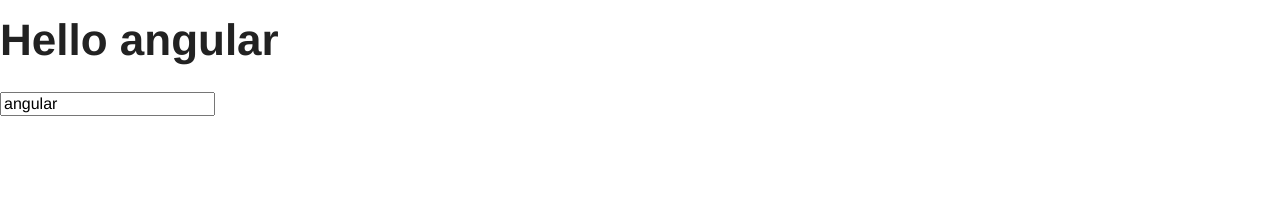
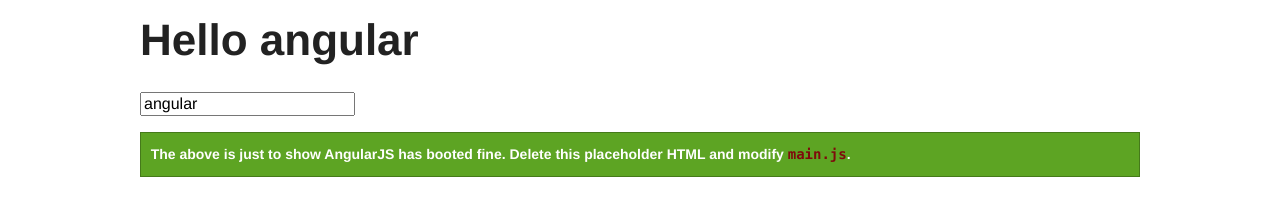
Before and after one commit to timruffles/angular-js-class, a plain HTML site: page exercises/exercise-skeleton/index.html in a window 1280 px wide. Drawn offline with Linux system fonts and the light colour scheme.

Commit message:
neaten skeleton

```diff
--- a/exercises/exercise-skeleton/index.html
+++ b/exercises/exercise-skeleton/index.html
@@ -9,16 +9,20 @@
 
         <link href="../vendor/foundation/css/normalize.css" rel="stylesheet">
         <link href="../vendor/foundation/css/foundation.css" rel="stylesheet">
+        <link rel="stylesheet" href="style.css" type="text/css" media="screen" charset="utf-8">
 
     </head>
     <body>
-        <!--[if lt IE 7]>
-            <p class="browsehappy">You are using an <strong>outdated</strong> browser. Please <a href="http://browsehappy.com/">upgrade your browser</a> to improve your experience.</p>
-        <![endif]-->
+        <div class=row>
 
+          <h1>Hello {{ something }}</h1>
+          <form>
+            <input ng-model=something ng-init='something = "angular"' >
+          </form>
 
-        <h1>Hello {{ something }}</h1>
-        <input ng-model=something ng-init='something = "angular"' >
+          <p class='alert-box success'>The above is just to show AngularJS has booted fine. Delete this placeholder HTML and modify <code>main.js</code>.</p>
+
+        </div>
 
         <script src="../vendor/underscore.js"></script>
         <script src="../vendor/angular/angular.js"></script>
```
Also changed, not shown: exercises/exercise-skeleton/style.css (added).
